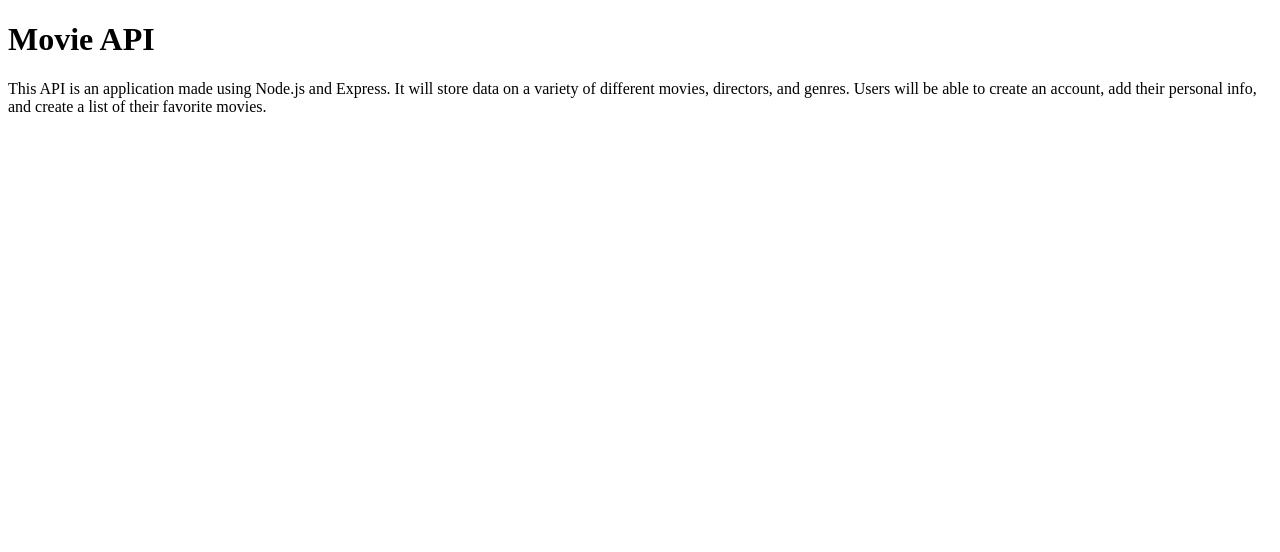
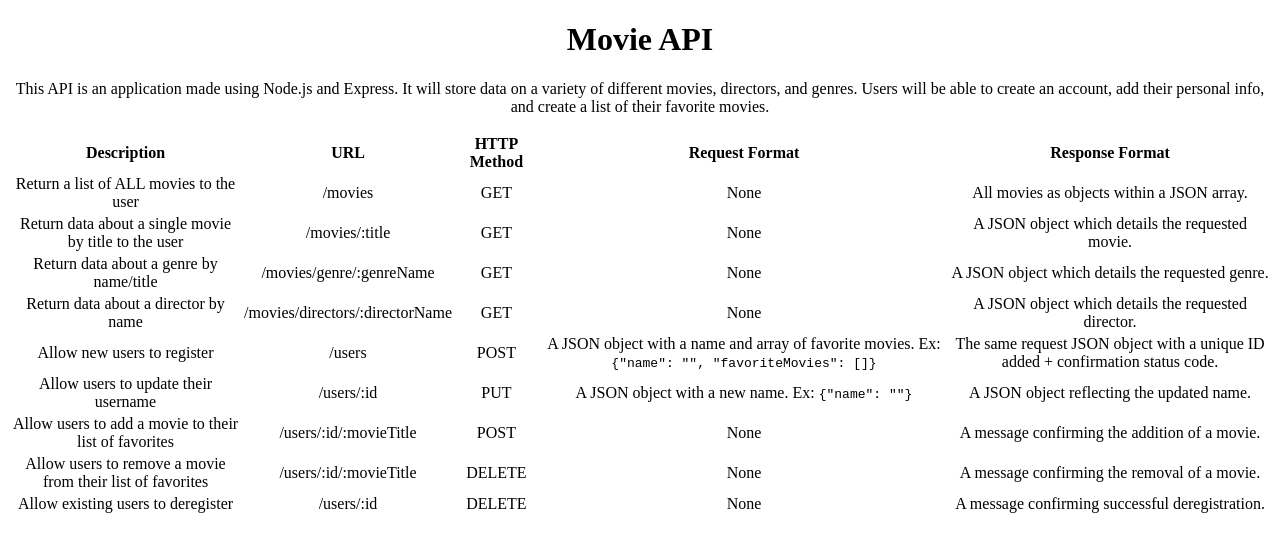
Before and after one commit to YSX-Brian/Movie_API, a website: page public/documentation.html in a window 1280 px wide. Drawn offline with Linux system fonts and the light colour scheme.

Commit message:
added descriptive table for routes

```diff
--- a/public/documentation.html
+++ b/public/documentation.html
@@ -4,6 +4,12 @@
         <meta charset="utf-8">
         <meta name="viewport" content="width=device-width, initial-scale=1">
         <title>Movie API - Documentation</title>
+        <style>
+            h1 {text-align: center;}
+            p {text-align: center;}
+            tr {text-align: center;}
+            th {text-align: center;}
+        </style>
     </head>
     <body>
         <h1>Movie API</h1>
@@ -11,5 +17,79 @@
         It will store data on a variety of different movies, directors, and genres.
         Users will be able to create an account, add their personal info, and
         create a list of their favorite movies.</p>
+
+        <table>
+            <tr>
+                <th>Description</th>
+                <th>URL</th>
+                <th>HTTP Method</th>
+                <th>Request Format</th>
+                <th>Response Format</th>
+            </tr>
+            <tr>
+                <td>Return a list of ALL movies to the user</td>
+                <td>/movies</td>
+                <td>GET</td>
+                <td>None</td>
+                <td>All movies as objects within a JSON array.</td>
+            </tr>
+            <tr>
+                <td>Return data about a single movie by title to the user</td>
+                <td>/movies/:title</td>
+                <td>GET</td>
+                <td>None</td>
+                <td>A JSON object which details the requested movie.</td>
+            </tr>
+            <tr>
+                <td>Return data about a genre by name/title</td>
+                <td>/movies/genre/:genreName</td>
+                <td>GET</td>
+                <td>None</td>
+                <td>A JSON object which details the requested genre.</td>
+            </tr>
+            <tr>
+                <td>Return data about a director by name</td>
+                <td>/movies/directors/:directorName</td>
+                <td>GET</td>
+                <td>None</td>
+                <td>A JSON object which details the requested director.</td>
+            </tr>
+            <tr>
+                <td>Allow new users to register</td>
+                <td>/users</td>
+                <td>POST</td>
+                <td>A JSON object with a name and array of favorite movies. Ex: <code>{"name": "", "favoriteMovies": []}</code></td>
+                <td>The same request JSON object with a unique ID added + confirmation status code.</td>
+            </tr>
+            <tr>
+                <td>Allow users to update their username</td>
+                <td>/users/:id</td>
+                <td>PUT</td>
+                <td>A JSON object with a new name. Ex: <code>{"name": ""}</code></td>
+                <td>A JSON object reflecting the updated name.</td>
+            </tr>
+            <tr>
+                <td>Allow users to add a movie to their list of favorites</td>
+                <td>/users/:id/:movieTitle</td>
+                <td>POST</td>
+                <td>None</td>
+                <td>A message confirming the addition of a movie.</td>
+            </tr>
+            <tr>
+                <td>Allow users to remove a movie from their list of favorites</td>
+                <td>/users/:id/:movieTitle</td>
+                <td>DELETE</td>
+                <td>None</td>
+                <td>A message confirming the removal of a movie.</td>
+            </tr>
+            <tr>
+                <td>Allow existing users to deregister</td>
+                <td>/users/:id</td>
+                <td>DELETE</td>
+                <td>None</td>
+                <td>A message confirming successful deregistration.</td>
+            </tr>
+        </table>
+
     </body>
 </html>
```
